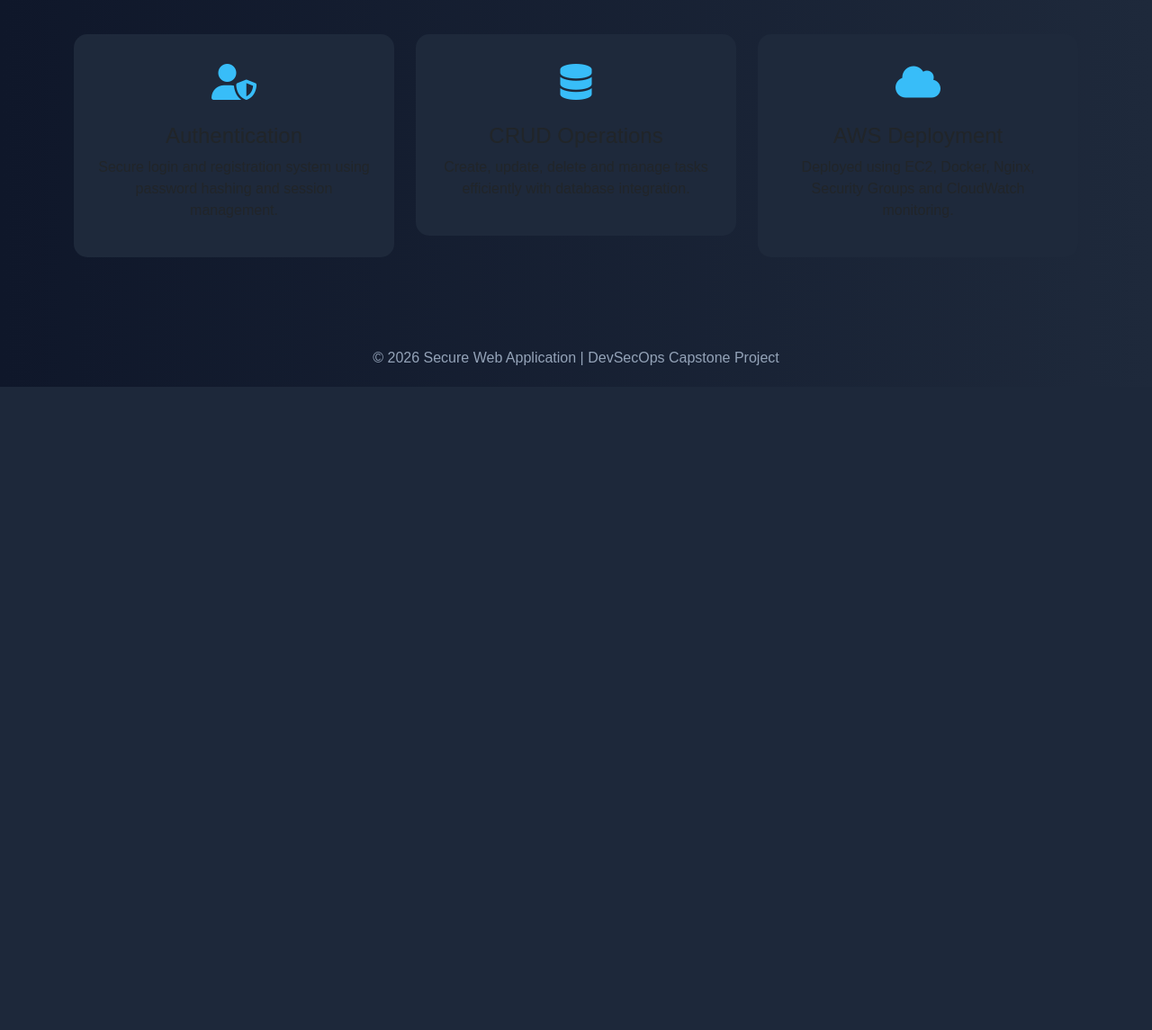
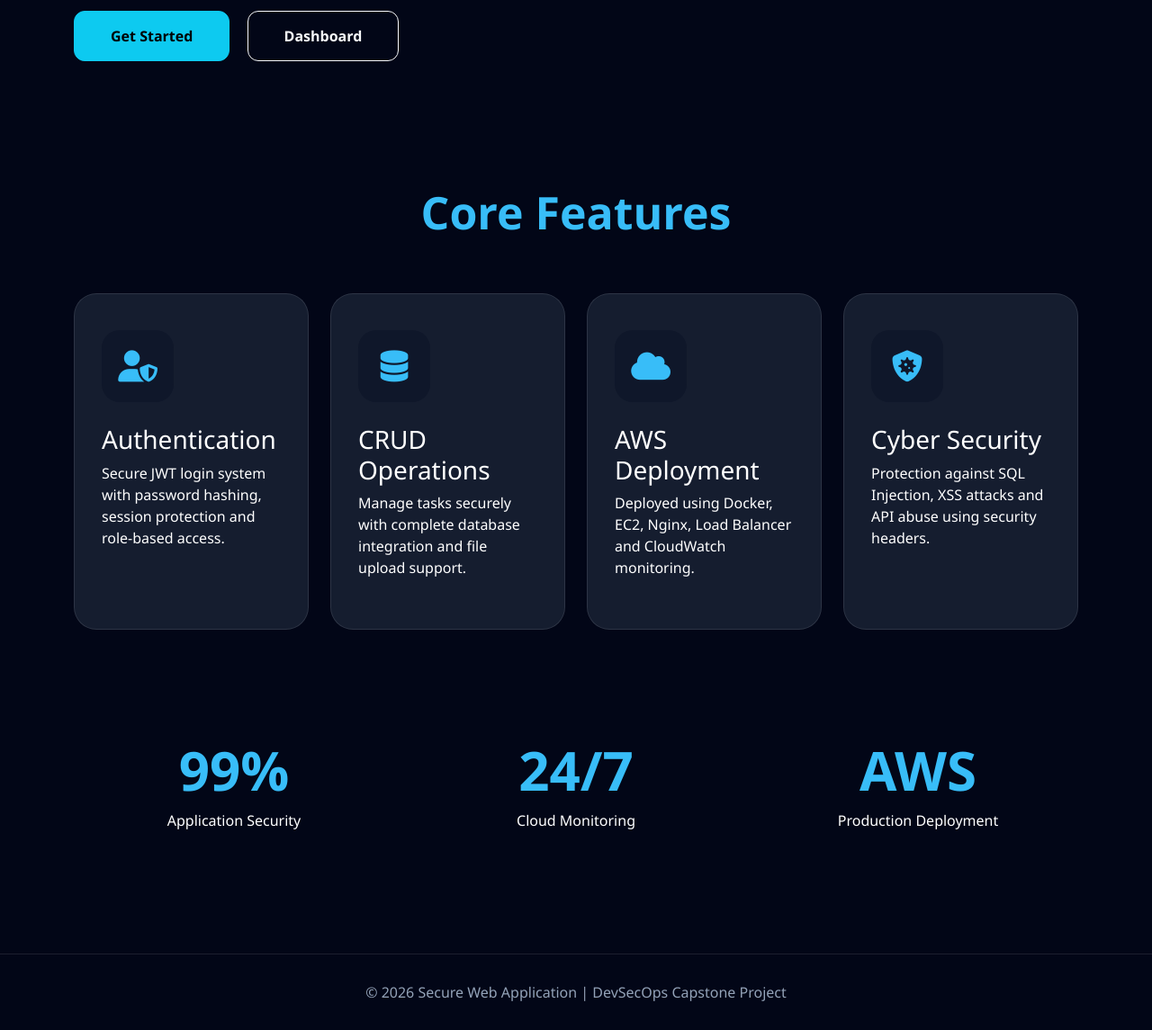
Before and after one commit to Nafih-Nz/Secure-web-app, a Flask app: page / in a window 1280 px wide. Shown: the part 682-1827 px from the top of the page at 90% size. Before the commit the page ends 1112 px from the top, so only its background shows below. Run offline with Flask 3, Linux system fonts and the light colour scheme; some libraries are stand-ins or nearby versions.

Commit message:
updated secure web app ui

```diff
--- a/app.py
+++ b/app.py
@@ -1,19 +1,100 @@
-from flask import Flask, render_template, request, redirect, session, flash, url_for
+from flask import Flask, render_template, request, redirect, session, flash
 from flask_sqlalchemy import SQLAlchemy
 from werkzeug.security import generate_password_hash, check_password_hash
 from werkzeug.utils import secure_filename
+from flask_limiter import Limiter
+from flask_limiter.util import get_remote_address
+from flask_wtf.csrf import CSRFProtect
+from dotenv import load_dotenv
+from datetime import datetime, timedelta
+import jwt
 import os
+
+# -------------------- LOAD ENV --------------------
+
+load_dotenv()
 
 # -------------------- APP CONFIG --------------------
 
 app = Flask(__name__)
 
-app.config['SECRET_KEY'] = 'supersecuredevsecopskey'
-app.config['SQLALCHEMY_DATABASE_URI'] = 'mysql+pymysql://admin:SecureWebApp40123@securewebapp-db1.c5w4c24o8ers.ap-south-1.rds.amazonaws.com:3306/securedb'
+# -------------------- SECURITY --------------------
+
+csrf = CSRFProtect(app)
+
+limiter = Limiter(
+    get_remote_address,
+    app=app,
+    default_limits=["10 per minute"]
+)
+
+app.config["RATELIMIT_STORAGE_URI"] = "memory://"
+
+app.config['SECRET_KEY'] = os.getenv("SECRET_KEY")
+
+jwt_secret = os.getenv("JWT_SECRET")
+
+app.config['SQLALCHEMY_DATABASE_URI'] = os.getenv("DATABASE_URL")
+
 app.config['UPLOAD_FOLDER'] = 'uploads'
+
+app.config['MAX_CONTENT_LENGTH'] = 5 * 1024 * 1024
+
+app.config['SESSION_COOKIE_HTTPONLY'] = True
+app.config['SESSION_COOKIE_SECURE'] = False
+app.config['SESSION_COOKIE_SAMESITE'] = 'Lax'
+
+app.permanent_session_lifetime = timedelta(minutes=30)
+
+# -------------------- DATABASE --------------------
 
 db = SQLAlchemy(app)
 
+# -------------------- FILE SECURITY --------------------
+
+ALLOWED_EXTENSIONS = {'png', 'jpg', 'jpeg', 'pdf'}
+
+def allowed_file(filename):
+
+    return '.' in filename and \
+        filename.rsplit('.', 1)[1].lower() in ALLOWED_EXTENSIONS
+
+# -------------------- SECURITY HEADERS --------------------
+
+@app.after_request
+def security_headers(response):
+
+    response.headers['X-Content-Type-Options'] = 'nosniff'
+
+    response.headers['X-Frame-Options'] = 'SAMEORIGIN'
+
+    response.headers['X-XSS-Protection'] = '1; mode=block'
+
+    response.headers['Referrer-Policy'] = 'strict-origin-when-cross-origin'
+
+    response.headers['Server'] = 'SecureServer'
+
+    response.headers['Content-Security-Policy'] = (
+        "default-src 'self'; "
+        "style-src 'self' 'unsafe-inline' https://cdn.jsdelivr.net https://cdnjs.cloudflare.com; "
+        "script-src 'self' https://cdn.jsdelivr.net; "
+        "font-src 'self' https://cdnjs.cloudflare.com; "
+        "img-src 'self' data: https:;"
+    )
+
+    response.headers['Strict-Transport-Security'] = (
+        'max-age=31536000; includeSubDomains'
+    )
+
+    response.headers["Cache-Control"] = (
+        "no-cache, no-store, must-revalidate"
+    )
+
+    response.headers["Pragma"] = "no-cache"
+
+    response.headers["Expires"] = "0"
+
+    return response
 # -------------------- DATABASE MODELS --------------------
 
 class User(db.Model):
@@ -40,7 +121,6 @@ class User(db.Model):
         db.String(20),
         default='user'
     )
-
 
 class Task(db.Model):
 
@@ -82,9 +162,22 @@ def register():
 
     if request.method == 'POST':
 
-        username = request.form['username']
-        email = request.form['email']
+        username = request.form['username'].strip()
+
+        email = request.form['email'].strip().lower()
+
         password = request.form['password']
+
+        # PASSWORD VALIDATION
+
+        if len(password) < 8:
+
+            flash(
+                "Password must be at least 8 characters!",
+                "danger"
+            )
+
+            return redirect('/register')
 
         existing_user = User.query.filter_by(
             email=email
@@ -101,7 +194,8 @@ def register():
 
         hashed_password = generate_password_hash(password)
 
-        # AUTO ADMIN CREATION
+        # ROLE
+
         role = 'user'
 
         if email == "admin@gmail.com":
@@ -115,6 +209,7 @@ def register():
         )
 
         db.session.add(new_user)
+
         db.session.commit()
 
         flash(
@@ -129,11 +224,13 @@ def register():
 # -------------------- LOGIN --------------------
 
 @app.route('/login', methods=['GET', 'POST'])
+@limiter.limit("5 per minute")
 def login():
 
     if request.method == 'POST':
 
-        email = request.form['email']
+        email = request.form['email'].strip().lower()
+
         password = request.form['password']
 
         user = User.query.filter_by(
@@ -145,18 +242,30 @@ def login():
             password
         ):
 
+            session.permanent = True
+
             session['user_id'] = user.id
+
             session['username'] = user.username
+
             session['role'] = user.role
+
+            token = jwt.encode(
+                {
+                    "user": user.email,
+                    "role": user.role,
+                    "exp": datetime.utcnow() + timedelta(hours=1)
+                },
+                jwt_secret,
+                algorithm="HS256"
+            )
+
+            print(token)
 
             flash(
                 "Login Successful!",
                 "success"
             )
-
-            # ROLE BASED LOGIN
-            if user.role == 'admin':
-                return redirect('/dashboard')
 
             return redirect('/dashboard')
 
@@ -176,7 +285,6 @@ def login():
 @app.route('/dashboard', methods=['GET', 'POST'])
 def dashboard():
 
-    # SESSION PROTECTION
     if 'user_id' not in session:
 
         flash(
@@ -187,16 +295,18 @@ def dashboard():
         return redirect('/login')
 
     # ADD TASK
+
     if request.method == 'POST':
 
-        title = request.form['title']
-        description = request.form['description']
+        title = request.form['title'].strip()
 
-        file = request.files['file']
+        description = request.form['description'].strip()
+
+        file = request.files.get('file')
 
         filename = ""
 
-        if file and file.filename != "":
+        if file and file.filename != "" and allowed_file(file.filename):
 
             filename = secure_filename(
                 file.filename
@@ -222,6 +332,7 @@ def dashboard():
         )
 
         db.session.add(new_task)
+
         db.session.commit()
 
         flash(
@@ -231,19 +342,18 @@ def dashboard():
 
         return redirect('/dashboard')
 
-    # ADMIN CAN SEE ALL TASKS
+    # ADMIN
+
     if session['role'] == 'admin':
 
         tasks = Task.query.all()
 
-    # USER CAN SEE OWN TASKS
     else:
 
         tasks = Task.query.filter_by(
             user_id=session['user_id']
         ).all()
 
-    # STATS
     total_tasks = Task.query.count()
 
     total_users = User.query.count()
@@ -261,7 +371,6 @@ def dashboard():
         username=session['username'],
 
         role=session['role']
-
     )
 
 # -------------------- EDIT TASK --------------------
@@ -275,7 +384,6 @@ def edit(id):
 
     task = Task.query.get_or_404(id)
 
-    # USER SECURITY
     if session['role'] != 'admin':
 
         if task.user_id != session['user_id']:
@@ -289,9 +397,9 @@ def edit(id):
 
     if request.method == 'POST':
 
-        task.title = request.form['title']
+        task.title = request.form['title'].strip()
 
-        task.description = request.form['description']
+        task.description = request.form['description'].strip()
 
         db.session.commit()
 
@@ -318,7 +426,6 @@ def delete(id):
 
     task = Task.query.get_or_404(id)
 
-    # USER SECURITY
     if session['role'] != 'admin':
 
         if task.user_id != session['user_id']:
@@ -366,5 +473,5 @@ if __name__ == '__main__':
     app.run(
         host='0.0.0.0',
         port=5000,
-        debug=True
+        debug=False
     )
--- a/templates/dashboard.html
+++ b/templates/dashboard.html
@@ -248,6 +248,10 @@
             <form method="POST"
       enctype="multipart/form-data">
 
+    <input type="hidden"
+           name="csrf_token"
+           value="{{ csrf_token() }}">
+
     <input type="text"
            name="title"
            class="form-control"
--- a/templates/index.html
+++ b/templates/index.html
@@ -3,84 +3,174 @@
 <head>
 <meta charset="UTF-8">
 <meta name="viewport" content="width=device-width, initial-scale=1.0">
+
 <title>Secure Web App</title>
 
-    <!-- Bootstrap -->
 <link href="https://cdn.jsdelivr.net/npm/bootstrap@5.3.3/dist/css/bootstrap.min.css" rel="stylesheet">
 
-    <!-- Font Awesome -->
 <link rel="stylesheet"
-        href="https://cdnjs.cloudflare.com/ajax/libs/font-awesome/6.5.1/css/all.min.css">
+href="https://cdnjs.cloudflare.com/ajax/libs/font-awesome/6.5.1/css/all.min.css"/>
 
 <style>
-        body {
-            background: linear-gradient(to right, #0f172a, #1e293b);
-            color: white;
-            font-family: Arial, sans-serif;
+
+*{
+    margin:0;
+    padding:0;
+    box-sizing:border-box;
+    font-family:'Segoe UI',sans-serif;
 }
 
-        .navbar {
-            background-color: rgba(0,0,0,0.3);
-            backdrop-filter: blur(10px);
+body{
+    background:#020617;
+    color:white;
+    overflow-x:hidden;
 }
 
-        .hero {
-            padding: 100px 0;
+/* NAVBAR */
+
+.navbar{
+    background:rgba(15,23,42,0.8);
+    backdrop-filter:blur(10px);
+    padding:18px 0;
 }
 
-        .hero h1 {
-            font-size: 60px;
-            font-weight: bold;
+.navbar-brand{
+    font-size:28px;
+    font-weight:bold;
+    color:#38bdf8 !important;
 }
 
-        .hero p {
-            font-size: 22px;
-            color: #cbd5e1;
+/* HERO */
+
+.hero{
+    min-height:100vh;
+    display:flex;
+    align-items:center;
+    padding:80px 0;
 }
 
-        .btn-custom {
-            padding: 12px 30px;
-            font-size: 18px;
-            border-radius: 10px;
-            transition: 0.3s;
+.hero h1{
+    font-size:72px;
+    font-weight:800;
+    line-height:1.1;
+
+    background:linear-gradient(to right,#38bdf8,#818cf8);
+
+    -webkit-background-clip:text;
+    background-clip:text;
+
+    -webkit-text-fill-color:transparent;
 }
 
-        .btn-custom:hover {
-            transform: scale(1.05);
+.hero p{
+    font-size:22px;
+    color:#cbd5e1;
+    margin-top:25px;
+    line-height:1.8;
 }
 
-        .card {
-            background-color: #1e293b;
-            border: none;
-            border-radius: 15px;
-            transition: 0.3s;
+.btn-custom{
+    padding:15px 40px;
+    border-radius:12px;
+    font-weight:bold;
+    transition:0.3s;
+    margin-right:15px;
 }
 
-        .card:hover {
-            transform: translateY(-5px);
+.btn-custom:hover{
+    transform:translateY(-5px);
 }
 
-        .icon {
-            font-size: 40px;
-            margin-bottom: 15px;
-            color: #38bdf8;
+.hero-img{
+    width:100%;
+    animation:float 4s ease-in-out infinite;
 }
 
-        footer {
-            margin-top: 80px;
-            padding: 20px;
-            text-align: center;
-            color: #94a3b8;
+@keyframes float{
+    0%{transform:translateY(0px);}
+    50%{transform:translateY(-15px);}
+    100%{transform:translateY(0px);}
 }
+
+/* FEATURES */
+
+.section-title{
+    text-align:center;
+    font-size:50px;
+    margin-bottom:60px;
+    font-weight:bold;
+    color:#38bdf8;
+}
+
+.feature-card{
+    background:rgba(30,41,59,0.7);
+    backdrop-filter:blur(12px);
+    border:1px solid rgba(255,255,255,0.1);
+    border-radius:25px;
+    padding:40px 30px;
+    transition:0.4s;
+    height:100%;
+}
+
+.feature-card:hover{
+    transform:translateY(-10px);
+    box-shadow:0 0 30px rgba(56,189,248,0.3);
+}
+
+.icon-box{
+    width:80px;
+    height:80px;
+    background:#0f172a;
+    border-radius:20px;
+    display:flex;
+    align-items:center;
+    justify-content:center;
+    margin-bottom:25px;
+}
+
+.icon-box i{
+    font-size:35px;
+    color:#38bdf8;
+}
+
+/* STATS */
+
+.stats{
+    margin-top:120px;
+}
+
+.stat-box{
+    text-align:center;
+}
+
+.stat-box h2{
+    font-size:60px;
+    color:#38bdf8;
+    font-weight:bold;
+}
+
+/* FOOTER */
+
+footer{
+    margin-top:120px;
+    padding:30px;
+    text-align:center;
+    color:#94a3b8;
+    border-top:1px solid rgba(255,255,255,0.1);
+}
+
 </style>
+
 </head>
 
 <body>
 
-    <!-- Navbar -->
+<!-- NAVBAR -->
+
 <nav class="navbar navbar-expand-lg navbar-dark">
 <div class="container">
-            <a class="navbar-brand fw-bold" href="#">
+
+<a class="navbar-brand" href="#">
 <i class="fa-solid fa-shield-halved"></i>
  Secure Web App
 </a>
@@ -89,96 +179,176 @@
 <a href="/login" class="btn btn-outline-light me-2">Login</a>
 <a href="/register" class="btn btn-info">Register</a>
 </div>
+
 </div>
 </nav>
 
-    <!-- Hero Section -->
-    <div class="container hero">
+<!-- HERO -->
+
+<section class="hero">
+<div class="container">
+
 <div class="row align-items-center">
 
-            <div class="col-md-6">
-                <h1>Cloud-Based Secure Web Application</h1>
+<div class="col-lg-6">
 
-                <p class="mt-4">
+<h1>
+Cloud-Based Secure Web Application
+</h1>
+
+<p>
 Professional DevSecOps Capstone Project with
-                    Authentication, CRUD Operations, Docker,
-                    AWS Deployment, and Security Features.
+JWT Authentication, Docker Deployment,
+AWS Infrastructure, Reverse Proxy,
+Monitoring and Advanced Security Features.
 </p>
 
-                <div class="mt-4">
-                    <a href="/login" class="btn btn-primary btn-custom">
+<div class="mt-5">
+
+<a href="/login" class="btn btn-info btn-custom">
 Get Started
 </a>
 
 <a href="/dashboard" class="btn btn-outline-light btn-custom">
 Dashboard
 </a>
-                </div>
-            </div>
 
-            <div class="col-md-6 text-center">
-                <img src="https://cdn-icons-png.flaticon.com/512/2721/2721297.png"
-                    width="350">
 </div>
 
 </div>
+
+<div class="col-lg-6 text-center">
+
+<img
+src="https://cdn-icons-png.flaticon.com/512/4149/4149675.png"
+class="hero-img"
+width="500"
+>
+
 </div>
 
-    <!-- Features -->
-    <div class="container mt-5">
+</div>
+
+</div>
+</section>
+
+<!-- FEATURES -->
+
+<section class="container">
+
+<h2 class="section-title">
+Core Features
+</h2>
 
 <div class="row g-4">
 
-            <div class="col-md-4">
-                <div class="card p-4 text-center">
-                    <div class="icon">
+<div class="col-md-3">
+
+<div class="feature-card">
+
+<div class="icon-box">
 <i class="fa-solid fa-user-shield"></i>
 </div>
 
-                    <h4>Authentication</h4>
+<h3>Authentication</h3>
 
 <p>
-                        Secure login and registration system using
-                        password hashing and session management.
+Secure JWT login system with password hashing,
+session protection and role-based access.
 </p>
-                </div>
+
 </div>
 
-            <div class="col-md-4">
-                <div class="card p-4 text-center">
-                    <div class="icon">
+</div>
+
+<div class="col-md-3">
+
+<div class="feature-card">
+
+<div class="icon-box">
 <i class="fa-solid fa-database"></i>
 </div>
 
-                    <h4>CRUD Operations</h4>
+<h3>CRUD Operations</h3>
 
 <p>
-                        Create, update, delete and manage tasks
-                        efficiently with database integration.
+Manage tasks securely with complete
+database integration and file upload support.
 </p>
-                </div>
+
 </div>
 
-            <div class="col-md-4">
-                <div class="card p-4 text-center">
-                    <div class="icon">
+</div>
+
+<div class="col-md-3">
+
+<div class="feature-card">
+
+<div class="icon-box">
 <i class="fa-solid fa-cloud"></i>
 </div>
 
-                    <h4>AWS Deployment</h4>
+<h3>AWS Deployment</h3>
 
 <p>
-                        Deployed using EC2, Docker, Nginx,
-                        Security Groups and CloudWatch monitoring.
+Deployed using Docker, EC2, Nginx,
+Load Balancer and CloudWatch monitoring.
 </p>
+
 </div>
+
+</div>
+
+<div class="col-md-3">
+
+<div class="feature-card">
+
+<div class="icon-box">
+<i class="fa-solid fa-shield-virus"></i>
+</div>
+
+<h3>Cyber Security</h3>
+
+<p>
+Protection against SQL Injection,
+XSS attacks and API abuse using security headers.
+</p>
+
 </div>
 
 </div>
 
 </div>
 
-    <!-- Footer -->
+</section>
+
+<!-- STATS -->
+
+<section class="stats container">
+
+<div class="row">
+
+<div class="col-md-4 stat-box">
+<h2>99%</h2>
+<p>Application Security</p>
+</div>
+
+<div class="col-md-4 stat-box">
+<h2>24/7</h2>
+<p>Cloud Monitoring</p>
+</div>
+
+<div class="col-md-4 stat-box">
+<h2>AWS</h2>
+<p>Production Deployment</p>
+</div>
+
+</div>
+
+</section>
+
+<!-- FOOTER -->
+
 <footer>
 © 2026 Secure Web Application | DevSecOps Capstone Project
 </footer>
--- a/templates/login.html
+++ b/templates/login.html
@@ -103,6 +103,10 @@
 
      <form method="POST">
 
+    <input type="hidden"
+           name="csrf_token"
+           value="{{ csrf_token() }}">
+
     <input type="email"
            name="email"
            class="form-control"
--- a/templates/register.html
+++ b/templates/register.html
@@ -96,6 +96,10 @@
 
         <form method="POST">
 
+    <input type="hidden"
+           name="csrf_token"
+           value="{{ csrf_token() }}">
+
     <input type="text"
            name="username"
            class="form-control"
```
Also changed, not shown: templates/edit.html (+6 -1 lines), 2 other files. Lines whose indentation alone changed are shown as unchanged.
